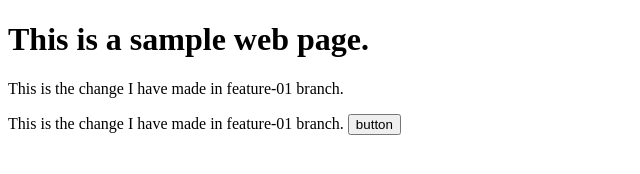
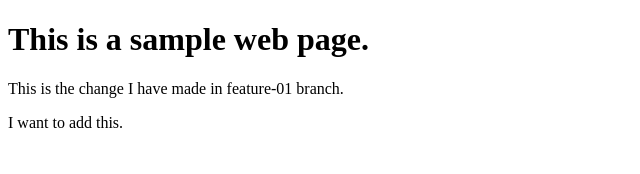
Before and after one commit to Honey-Sharma-git/Trial-2, a plain HTML site: page index.html in a window 1280 px wide. Shown: the whole page, without its empty margins (0-640 px from the left). Drawn offline with Linux system fonts and the light colour scheme.

Commit message:
fixed changes and merge issue

```diff
--- a/index.html
+++ b/index.html
@@ -9,7 +9,7 @@
   <body>
     <h1>This is a sample web page.</h1>
     <p>This is the change I have made in feature-01 branch.</p>
-    <form action="https:httpbin.org/get"></form>
-    <p>This is the change I have made in feature-01 branch. <button>button</button></p>
+    <p>I want to add this.</p>
+
   </body>
 </html>
```
